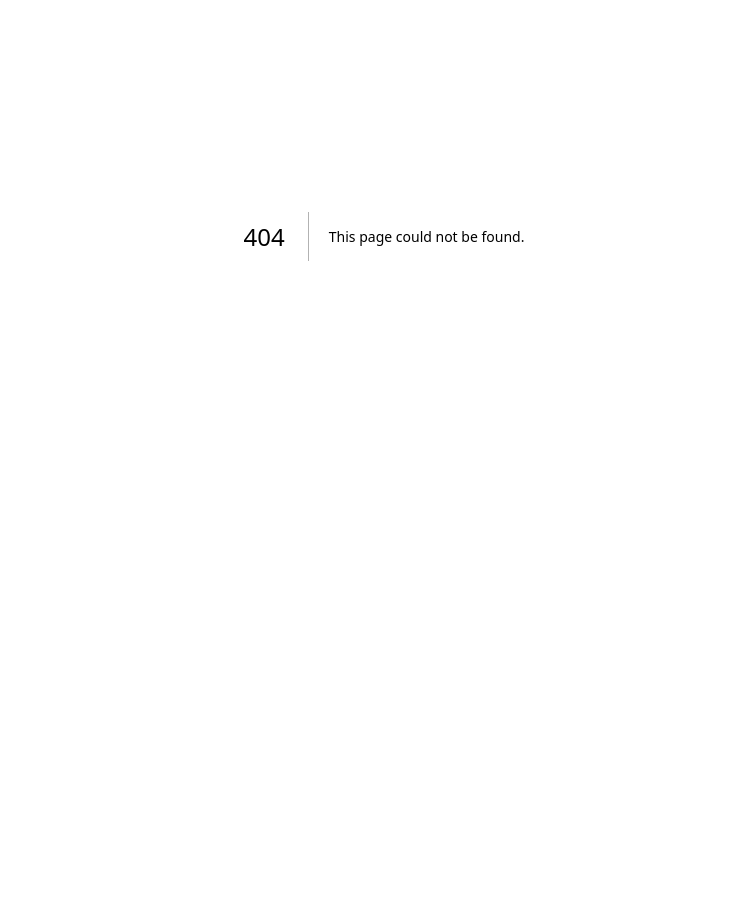
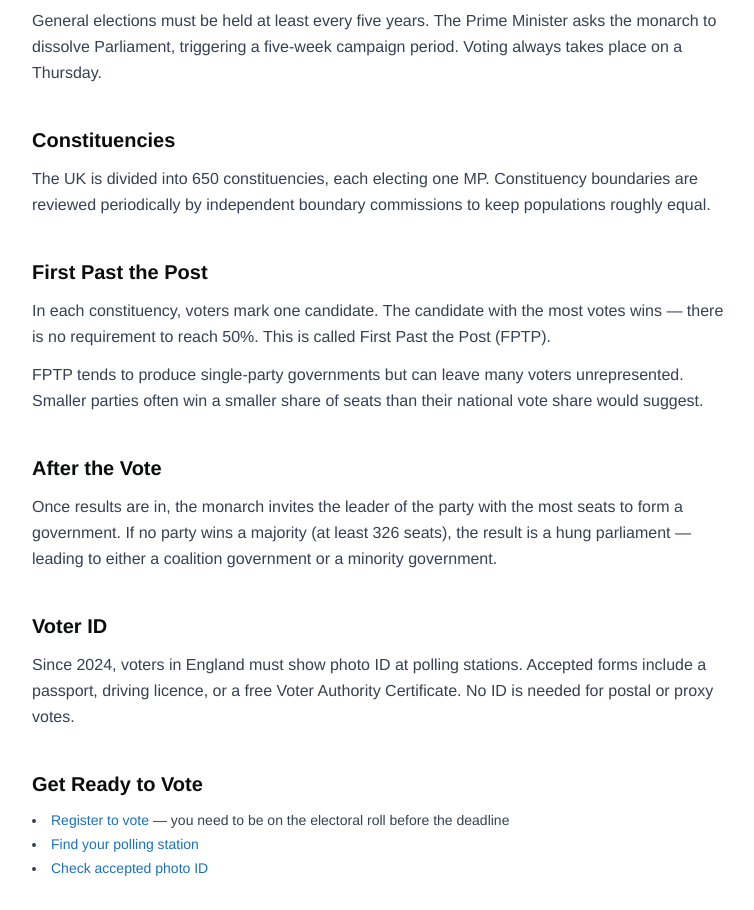
Before and after one commit to JHCodeQuest/civic-lens, a Next.js app in the folder frontend/: page /elections in a window 1280 px wide. Before the commit this address had no page. Shown: the part 220-1130 px from the top of the page, without its empty margins (256-1010 px from the left). Before the commit the page ends 856 px from the top, so only its background shows below. Built offline with nearby package versions, Linux system fonts and the light colour scheme.

Commit message:
add Elections page and update nav: Home Learn Glossary Parties Elections About

```diff
--- /dev/null
+++ b/frontend/src/app/elections/page.tsx
@@ -0,0 +1,94 @@
+import Link from "next/link"
+
+export default function ElectionsPage() {
+  return (
+    <main className="mx-auto max-w-3xl px-4 py-8 sm:px-6 lg:px-8">
+      <h1 className="mb-2 text-3xl font-bold">Elections</h1>
+      <p className="mb-8 text-gray-600">
+        How UK general elections work — from calling a vote to forming a government.
+      </p>
+
+      <section className="mb-10">
+        <h2 className="mb-3 text-xl font-bold">When Elections Happen</h2>
+        <p className="mb-3 leading-relaxed text-gray-700">
+          General elections must be held at least every five years. The Prime Minister asks the
+          monarch to dissolve Parliament, triggering a five-week campaign period. Voting always
+          takes place on a Thursday.
+        </p>
+      </section>
+
+      <section className="mb-10">
+        <h2 className="mb-3 text-xl font-bold">Constituencies</h2>
+        <p className="mb-3 leading-relaxed text-gray-700">
+          The UK is divided into 650 constituencies, each electing one MP. Constituency
+          boundaries are reviewed periodically by independent boundary commissions to keep
+          populations roughly equal.
+        </p>
+      </section>
+
+      <section className="mb-10">
+        <h2 className="mb-3 text-xl font-bold">First Past the Post</h2>
+        <p className="mb-3 leading-relaxed text-gray-700">
+          In each constituency, voters mark one candidate. The candidate with the most votes
+          wins — there is no requirement to reach 50%. This is called First Past the Post
+          (FPTP).
+        </p>
+        <p className="leading-relaxed text-gray-700">
+          FPTP tends to produce single-party governments but can leave many voters
+          unrepresented. Smaller parties often win a smaller share of seats than their
+          national vote share would suggest.
+        </p>
+      </section>
+
+      <section className="mb-10">
+        <h2 className="mb-3 text-xl font-bold">After the Vote</h2>
+        <p className="mb-3 leading-relaxed text-gray-700">
+          Once results are in, the monarch invites the leader of the party with the most
+          seats to form a government. If no party wins a majority (at least 326 seats), the
+          result is a hung parliament — leading to either a coalition government or a
+          minority government.
+        </p>
+      </section>
+
+      <section className="mb-10">
+        <h2 className="mb-3 text-xl font-bold">Voter ID</h2>
+        <p className="mb-3 leading-relaxed text-gray-700">
+          Since 2024, voters in England must show photo ID at polling stations. Accepted forms
+          include a passport, driving licence, or a free Voter Authority Certificate. No ID is
+          needed for postal or proxy votes.
+        </p>
+      </section>
+
+      <section>
+        <h2 className="mb-3 text-xl font-bold">Get Ready to Vote</h2>
+        <ul className="list-inside list-disc space-y-1 text-sm text-gray-700">
+          <li>
+            <Link
+              href="https://www.gov.uk/register-to-vote"
+              className="text-govuk-blue hover:underline"
+            >
+              Register to vote
+            </Link>{" "}
+            — you need to be on the electoral roll before the deadline
+          </li>
+          <li>
+            <Link
+              href="https://wheredoivote.co.uk/"
+              className="text-govuk-blue hover:underline"
+            >
+              Find your polling station
+            </Link>
+          </li>
+          <li>
+            <Link
+              href="https://www.gov.uk/voter-id"
+              className="text-govuk-blue hover:underline"
+            >
+              Check accepted photo ID
+            </Link>
+          </li>
+        </ul>
+      </section>
+    </main>
+  )
+}
--- a/frontend/src/app/page.tsx
+++ b/frontend/src/app/page.tsx
@@ -24,8 +24,8 @@ const whatItDoes = [
   },
   {
     title: "Understand Elections",
-    description: "Learn how general elections work, from constituencies to First Past the Post.",
-    href: "/learn",
+    description: "Learn how general elections work, from calling a vote to forming a government.",
+    href: "/elections",
   },
 ]
 
@@ -166,6 +166,10 @@ export default function Home() {
           <Link href="/about" className="text-govuk-blue underline-offset-2 hover:underline">
             About
           </Link>
+          <span className="mx-2">&middot;</span>
+          <Link href="/elections" className="text-govuk-blue underline-offset-2 hover:underline">
+            Elections
+          </Link>
         </p>
       </footer>
     </>
--- a/frontend/src/components/layout/Navbar.tsx
+++ b/frontend/src/components/layout/Navbar.tsx
@@ -8,8 +8,9 @@ import { cn } from "@/lib/utils"
 const NAV_ITEMS = [
   { href: "/", label: "Home" },
   { href: "/learn", label: "Learn" },
+  { href: "/glossary", label: "Glossary" },
   { href: "/parties", label: "Parties" },
-  { href: "/glossary", label: "Glossary" },
+  { href: "/elections", label: "Elections" },
   { href: "/about", label: "About" },
 ]
 
```
